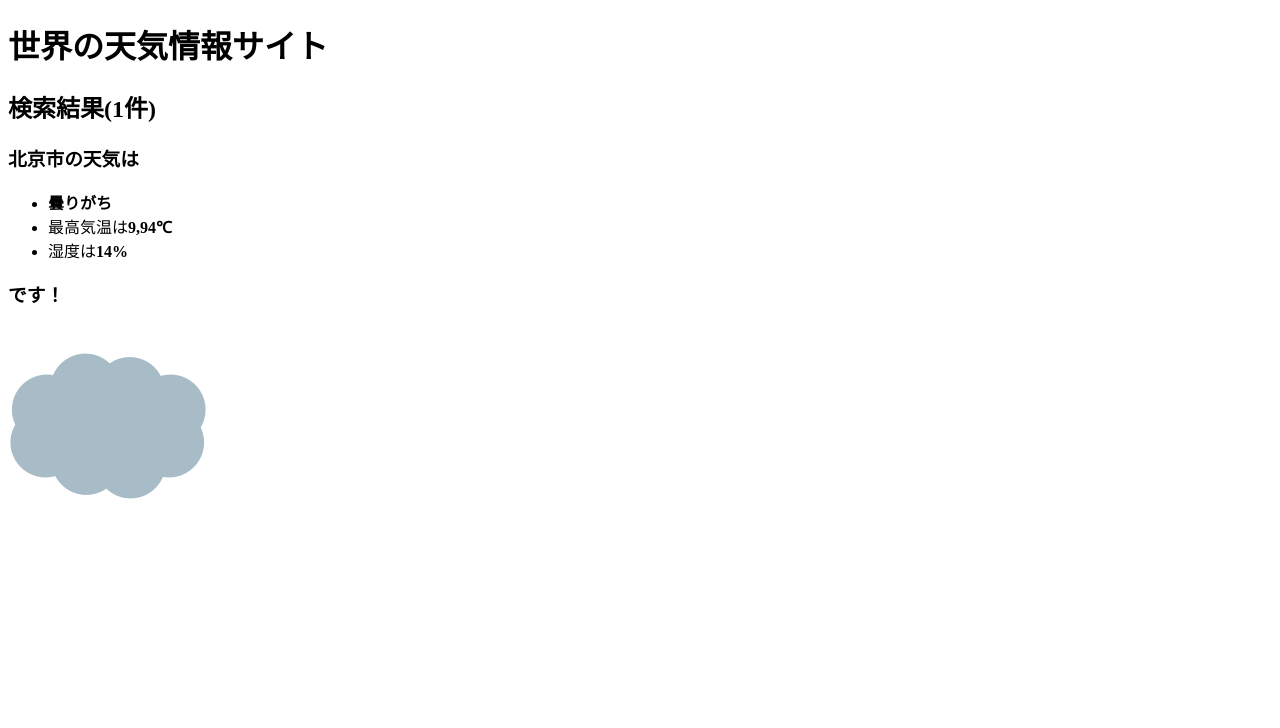
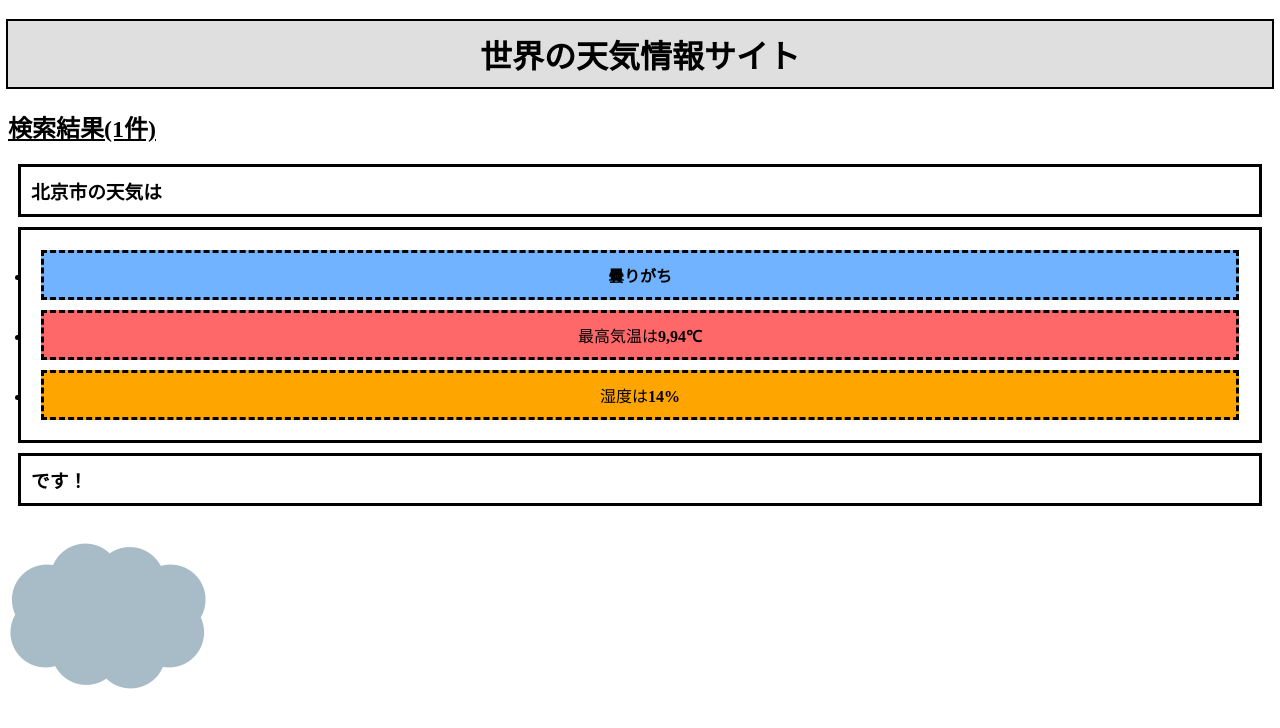
Before and after one commit to G484782024/medialabo, a plain HTML site: page project.html in a window 1280 px wide. Drawn offline with Linux system fonts and the light colour scheme.

Commit message:
project、CSS追加

```diff
--- /dev/null
+++ b/project.css
@@ -0,0 +1,26 @@
+h1{
+    outline: solid 2px black;
+    text-align: center;
+    padding: 10px;
+    background-color: rgb(223, 223, 223);
+}
+h3,ul{
+    border: solid;
+    padding: 10px;
+    margin: 10px;
+}
+.tenki{
+    background-color: rgb(113, 179, 255);
+}
+.kion{
+    background-color: rgb(255, 104, 104);
+}
+.sitsudo{
+    background-color: orange;
+}
+.tenki,.kion,.sitsudo{
+    margin: 10px;
+    padding: 10px;
+    border: dashed;
+    text-align: center;
+}
--- a/project.html
+++ b/project.html
@@ -3,16 +3,19 @@
    <head>
       <meta charset="utf-8">
       <title>世界の天気</title>
+      <link rel="stylesheet" href="project.css">
   </head>
   <body>
     <h1>世界の天気情報サイト</h1>
-    <h2>検索結果(1件)</h2>
+    <h2><u>検索結果(1件)</u></h2>
     <h3><strong>北京市</strong>の天気は</h3>
+    <div id="zentai">
     <ul>
-        <li><strong>曇りがち</strong></li>
-        <li>最高気温は<strong>9,94℃</strong></li>
-        <li>湿度は<strong>14%</strong></li>
+        <li><div class="tenki"><strong>曇りがち</strong></div></li>
+        <li><div class="kion">最高気温は<strong>9,94℃</strong></div></li>
+        <li><div class="sitsudo">湿度は<strong>14%</strong></div></li>
     </ul>
+    </div>
     <h3>です！</h3>
 
     <img src="cloud.png" width="200">
```
